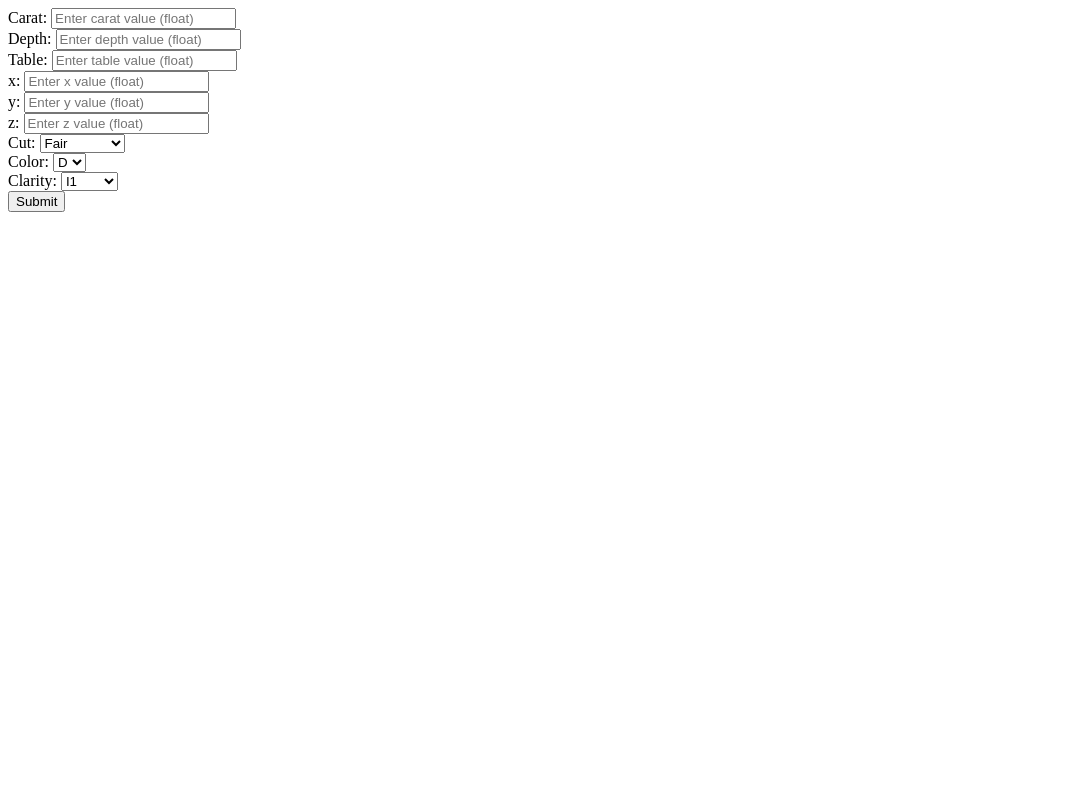
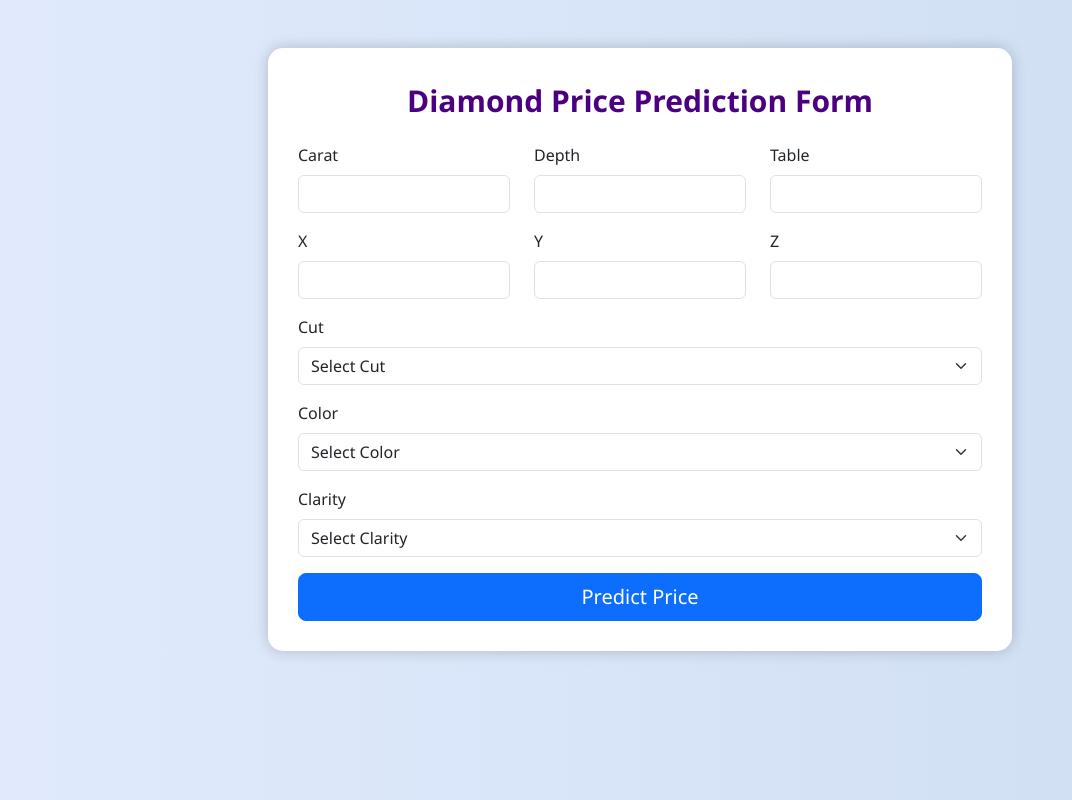
Before and after one commit to siddhivdash/DiamondPricePrediction, a Flask app: page /predict in a window 1280 px wide. Shown: the whole page, without its empty margins (0-1072 px from the left). Run offline with Flask 3, Linux system fonts and the light colour scheme.

Commit message:
Templates

```diff
--- a/templates/form.html
+++ b/templates/form.html
@@ -1,39 +1,67 @@
-<html>
+<!DOCTYPE html>
+<html lang="en">
+<head>
+    <meta charset="UTF-8">
+    <title>Diamond Price Prediction</title>
+    <link href="https://cdn.jsdelivr.net/npm/bootstrap@5.3.0/dist/css/bootstrap.min.css" rel="stylesheet">
+    <style>
+        body {
+            background: linear-gradient(to right, #e0eafc, #cfdef3);
+            font-family: 'Segoe UI', sans-serif;
+        }
+        .form-container {
+            background-color: white;
+            padding: 30px;
+            border-radius: 15px;
+            box-shadow: 0px 0px 15px rgba(0,0,0,0.2);
+        }
+        .title {
+            font-size: 30px;
+            font-weight: bold;
+            color: #4B0082;
+            margin-bottom: 20px;
+            text-align: center;
+        }
+    </style>
+</head>
 <body>
-<form action="{{url_for('predict_datapoint')}}" method="POST">
-    <div class="form-group">
-        <label for="carat">Carat:</label>
-        <input type="text" id="carat" name="carat" placeholder="Enter carat value (float)">
+    <div class="container mt-5">
+        <div class="form-container mx-auto col-md-8">
+            <div class="title">Diamond Price Prediction Form</div>
+            <form action="{{ url_for('predict_datapoint') }}" method="POST">
+                <div class="row">
+                    <div class="col-md-4 mb-3">
+                        <label for="carat" class="form-label">Carat</label>
+                        <input type="text" class="form-control" id="carat" name="carat" required>
+                    </div>
+                    <div class="col-md-4 mb-3">
+                        <label for="depth" class="form-label">Depth</label>
+                        <input type="text" class="form-control" id="depth" name="depth" required>
+                    </div>
+                    <div class="col-md-4 mb-3">
+                        <label for="table" class="form-label">Table</label>
+                        <input type="text" class="form-control" id="table" name="table" required>
+                    </div>
+                </div>
+                <div class="row">
+                    <div class="col-md-4 mb-3">
+                        <label for="x" class="form-label">X</label>
+                        <input type="text" class="form-control" id="x" name="x" required>
+                    </div>
+                    <div class="col-md-4 mb-3">
+                        <label for="y" class="form-label">Y</label>
+                        <input type="text" class="form-control" id="y" name="y" required>
+                    </div>
+                    <div class="col-md-4 mb-3">
+                        <label for="z" class="form-label">Z</label>
+                        <input type="text" class="form-control" id="z" name="z" required>
+                    </div>
                 </div>
 
-    <div class="form-group">
-        <label for="depth">Depth:</label>
-        <input type="text" id="depth" name="depth" placeholder="Enter depth value (float)">
-    </div>
-
-    <div class="form-group">
-        <label for="table">Table:</label>
-        <input type="text" id="table" name="table" placeholder="Enter table value (float)">
-    </div>
-
-    <div class="form-group">
-        <label for="x">x:</label>
-        <input type="text" id="x" name="x" placeholder="Enter x value (float)">
-    </div>
-
-    <div class="form-group">
-        <label for="y">y:</label>
-        <input type="text" id="y" name="y" placeholder="Enter y value (float)">
-    </div>
-
-    <div class="form-group">
-        <label for="z">z:</label>
-        <input type="text" id="z" name="z" placeholder="Enter z value (float)">
-    </div>
-
-<div class="form-group">
-  <label for="cut">Cut:</label>
-  <select id="cut" name="cut">
+                <div class="mb-3">
+                    <label for="cut" class="form-label">Cut</label>
+                    <select class="form-select" id="cut" name="cut" required>
+                        <option value="">Select Cut</option>
                         <option value="Fair">Fair</option>
                         <option value="Good">Good</option>
                         <option value="Very Good">Very Good</option>
@@ -42,9 +70,10 @@
                     </select>
                 </div>
 
-<div class="form-group">
-  <label for="color">Color:</label>
-  <select id="color" name="color">
+                <div class="mb-3">
+                    <label for="color" class="form-label">Color</label>
+                    <select class="form-select" id="color" name="color" required>
+                        <option value="">Select Color</option>
                         <option value="D">D</option>
                         <option value="E">E</option>
                         <option value="F">F</option>
@@ -55,9 +84,10 @@
                     </select>
                 </div>
 
-<div class="form-group">
-  <label for="clarity">Clarity:</label>
-  <select id="clarity" name="clarity">
+                <div class="mb-3">
+                    <label for="clarity" class="form-label">Clarity</label>
+                    <select class="form-select" id="clarity" name="clarity" required>
+                        <option value="">Select Clarity</option>
                         <option value="I1">I1</option>
                         <option value="SI2">SI2</option>
                         <option value="SI1">SI1</option>
@@ -69,10 +99,17 @@
                     </select>
                 </div>
 
-<div style="clear:both;"></div>
-  <input type="submit" value="Submit">
+                <div class="d-grid gap-2">
+                    <button type="submit" class="btn btn-primary btn-lg">Predict Price</button>
+                </div>
+
+                {% if final_result %}
+                <div class="alert alert-success text-center mt-4">
+                    <strong>Predicted Price:</strong> ${{ final_result }}
+                </div>
+                {% endif %}
             </form>
-
-{{final_result}}
+        </div>
+    </div>
 </body>
 </html>
```
Also changed, not shown: templates/index.html (+39 -1 lines). Lines whose indentation alone changed are shown as unchanged.
